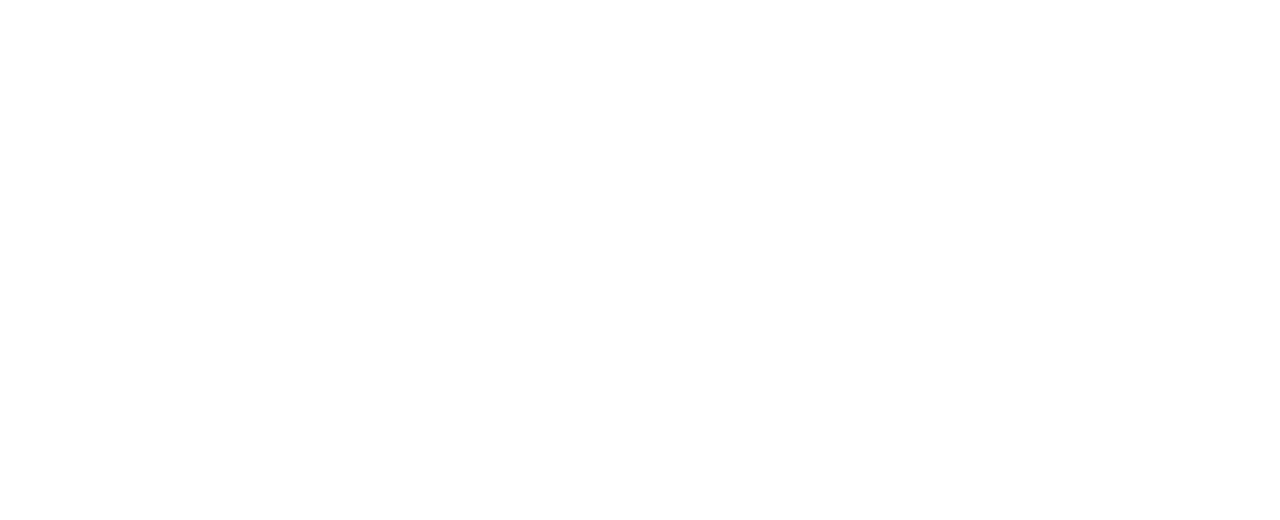
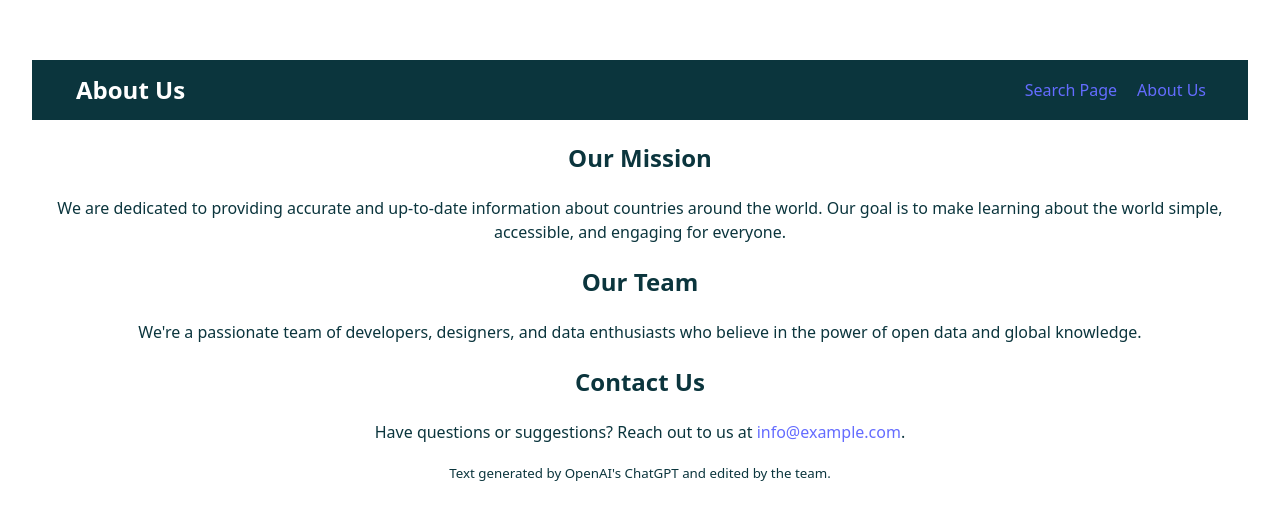
Before and after one commit to TzipporahG/Country-Stats, a React (Vite) app in the folder country-stats-app/: page /Country-Stats/about-us in a window 1280 px wide. Before the commit this address had no page. Shown: the part 128-648 px from the top of the page. Built offline with nearby package versions, Linux system fonts and the light colour scheme.

Commit message:
created an about us page

```diff
--- a/country-stats-app/src/App.jsx
+++ b/country-stats-app/src/App.jsx
@@ -1,12 +1,14 @@
 import './App.css'
 import { Route, Routes } from 'react-router-dom'
 import { InfoPage } from './Pages/InfoPage'
+import { AboutUs } from './Pages/AboutUs'
 function App() {
   return (
 
     <Routes>
       {/* <Route path="Country-Stats/" element={<SearchPage/>}/> */}
       <Route path="Country-Stats/info" element={<InfoPage/>}/>
+      <Route path="Country-Stats/about-us" element={<AboutUs/>}/>
     </Routes>
 
   )
--- /dev/null
+++ b/country-stats-app/src/Pages/AboutUs.jsx
@@ -0,0 +1,24 @@
+import React from 'react';
+import { Header } from '../Header';
+
+export function AboutUs() {
+  return (
+    <div className='about-us-page'>
+      <Header pageName="About Us" />
+        <h2>Our Mission</h2>
+        <p>
+          We are dedicated to providing accurate and up-to-date information about countries around the world.
+          Our goal is to make learning about the world simple, accessible, and engaging for everyone.
+        </p>
+        <h2>Our Team</h2>
+        <p>
+          We're a passionate team of developers, designers, and data enthusiasts who believe in the power of open data and global knowledge.
+        </p>
+        <h2>Contact Us</h2>
+        <p>
+          Have questions or suggestions? Reach out to us at <a href="mailto:info@example.com">info@example.com</a>.
+        </p>
+        <small> Text generated by OpenAI's ChatGPT and edited by the team.</small>
+    </div>
+  );
+}
```
